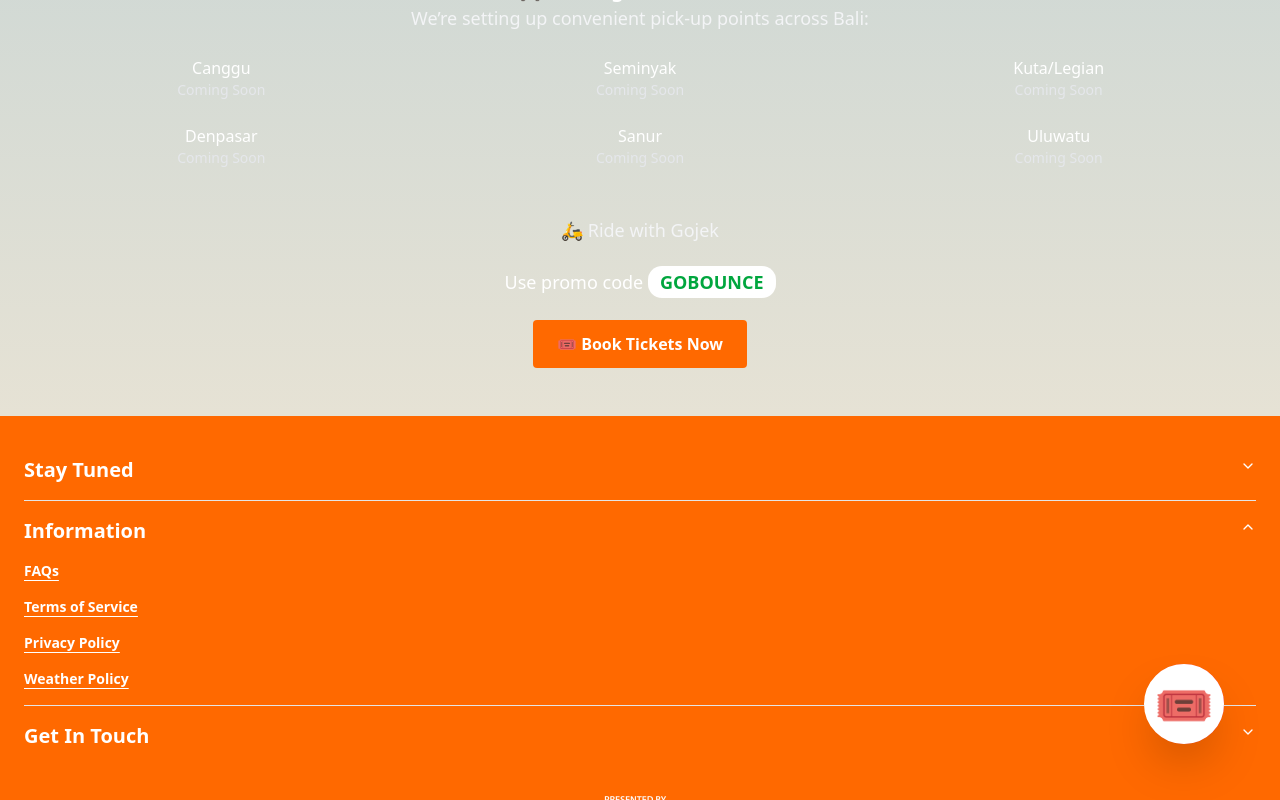
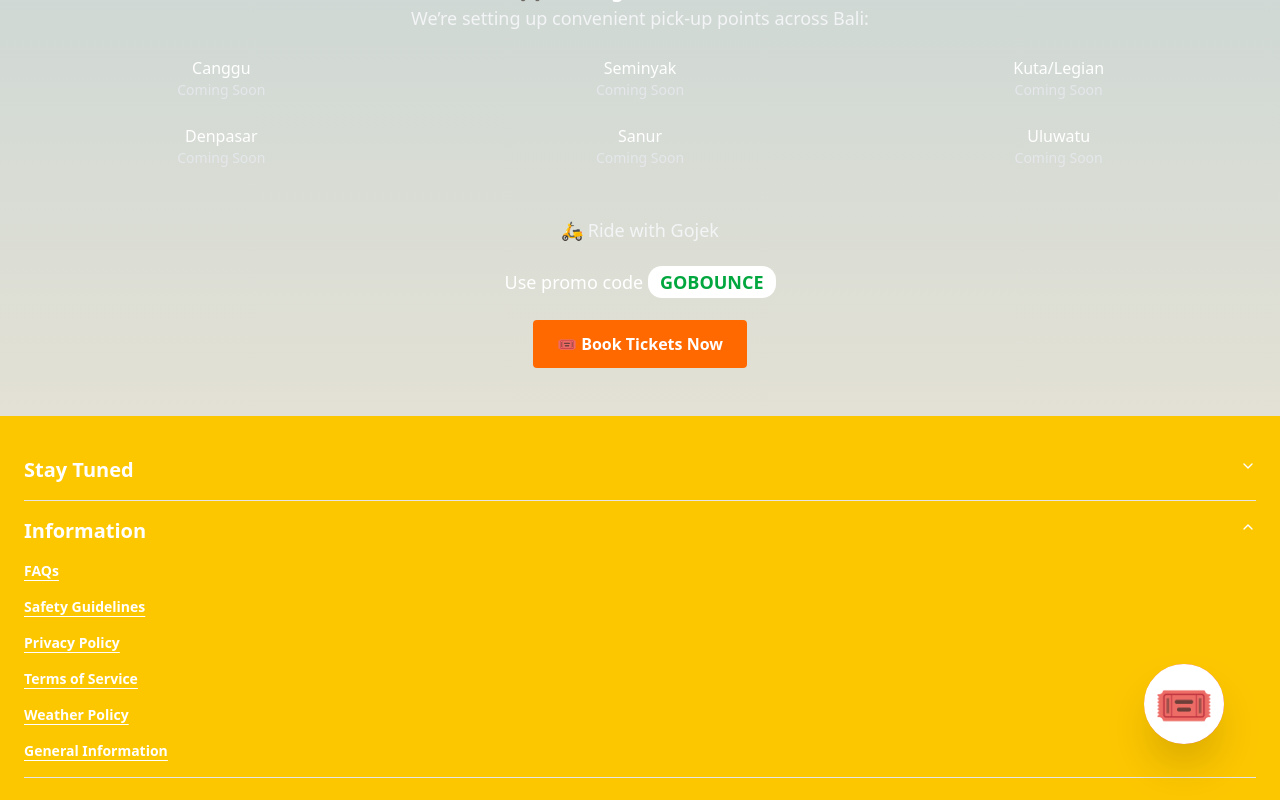
Before and after one commit to dalfiannur/bigbouncebali, a Next.js app: page /en in a window 1280 px wide. Both pictures are taken after a click on the button "Information". Shown: the part 3102-3902 px from the top of the page. Built offline with nearby package versions, Linux system fonts and the light colour scheme.

Commit message:
Update Footer: change background color to yellow, refine links and navigation structure for improved clarity and usability.

```diff
--- a/src/components/footer.tsx
+++ b/src/components/footer.tsx
@@ -5,7 +5,7 @@ import {Accordion, AccordionContent, AccordionItem, AccordionTrigger} from '@/co
 export const Footer = () => {
 	return (
 		<footer
-			className="flex flex-col mb-14 md:mb-0 p-6 bg-orange-500 text-white">
+			className="flex flex-col mb-14 md:mb-0 p-6 bg-yellow-400 text-white">
 			<Accordion type="single" collapsible>
 				<AccordionItem value="stay-tuned">
 					<AccordionTrigger className="font-extrabold text-xl">Stay Tuned</AccordionTrigger>
@@ -22,17 +22,23 @@ export const Footer = () => {
 				<AccordionItem value="information">
 					<AccordionTrigger className="font-extrabold text-xl">Information</AccordionTrigger>
 					<AccordionContent className="flex flex-col gap-4 text-balance font-semibold">
-						<Link href="/" className="underline underline-offset-4 ">
+						<Link href="/faqs" className="underline underline-offset-4 ">
 							FAQs
 						</Link>
-						<Link href="/" className="underline underline-offset-4 ">
+						<Link href="/safety" className="underline underline-offset-4 ">
+							Safety Guidelines
+						</Link>
+						<Link href="/privacy" className="underline underline-offset-4 ">
+							Privacy Policy
+						</Link>
+						<Link href="/terms" className="underline underline-offset-4 ">
 							Terms of Service
 						</Link>
-						<Link href="/" className="underline underline-offset-4 ">
-							Privacy Policy
+						<Link href="/weather" className="underline underline-offset-4 ">
+							Weather Policy
 						</Link>
-						<Link href="/" className="underline underline-offset-4 ">
-							Weather Policy
+						<Link href="/general-information" className="underline underline-offset-4 ">
+							General Information
 						</Link>
 					</AccordionContent>
 				</AccordionItem>
@@ -40,7 +46,7 @@ export const Footer = () => {
 				<AccordionItem value="get-in-touce">
 					<AccordionTrigger className="text-white font-extrabold text-xl">Get In Touch</AccordionTrigger>
 					<AccordionContent className="flex flex-col gap-4 text-balance white font-semibold">
-						<Link href="/faqs" className="underline underline-offset-4 ">
+						<Link href="/contact-us" className="underline underline-offset-4 ">
 							Contact Us
 						</Link>
 						<Link href="/terms" className="underline underline-offset-4 ">
@@ -58,7 +64,7 @@ export const Footer = () => {
 			<div className="mt-6 flex justify-center items-center">
 				<Image src="/img/magenta.webp" alt="Magenta & Incubase Studio" width={150} height={90}/>
 			</div>
-			<p className="mt-6 text-xs text-center text-white">© {new Date().getFullYear()} The Big Bounce Bali. All
+			<p className="mt-6 text-xs text-center text-white">© {new Date().getFullYear()} <Link href="/">The Big Bounce Bali</Link>. All
 				rights reserved.</p>
 		</footer>
 	)
```
